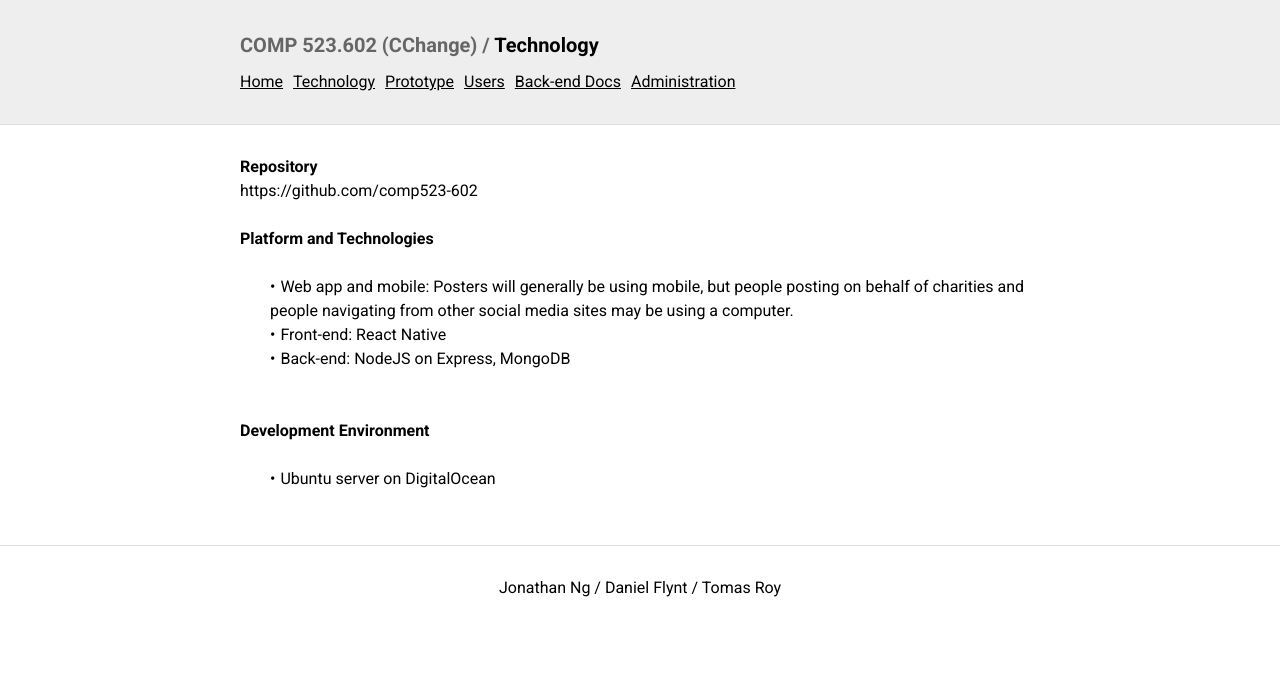
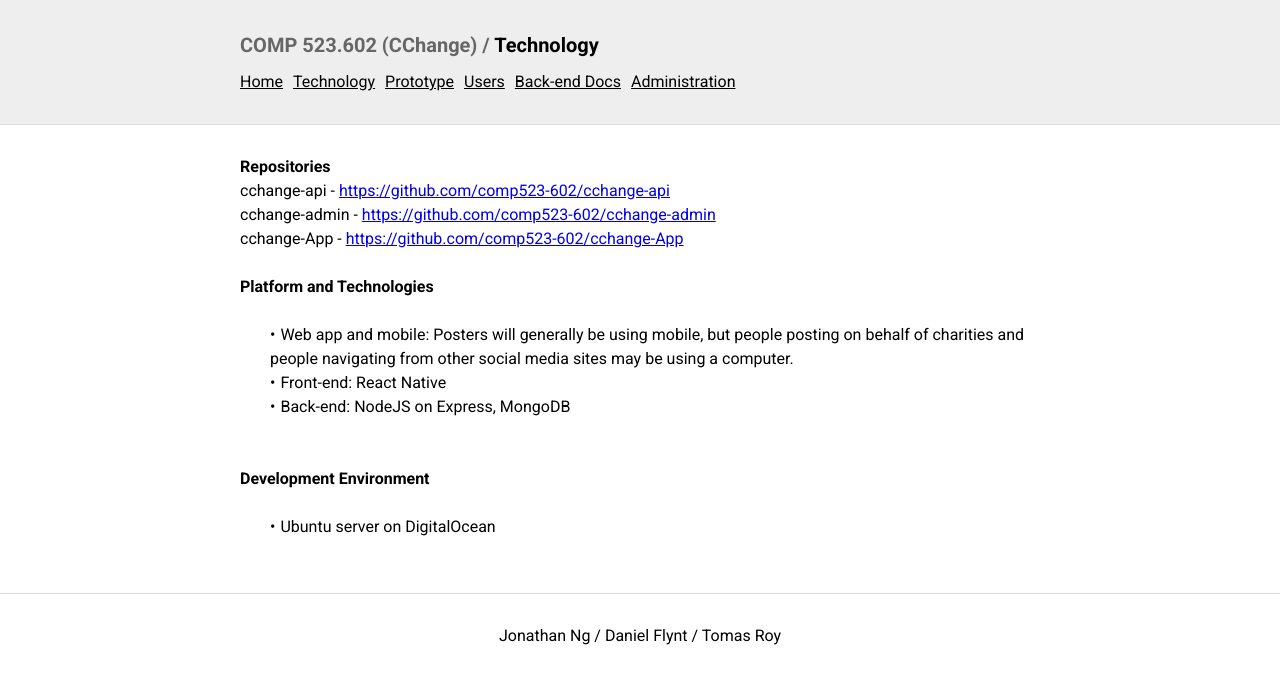
Before and after one commit to comp523-602/cchange-project, a Jekyll site: the page built from technology.markdown, in a window 1280 px wide. Shown: the top 684 px of the page. Built offline with Jekyll 4.4.1, drawn with Linux system fonts in a browser that asks for light colours.

Commit message:
Updated Technology

```diff
--- a/technology.markdown
+++ b/technology.markdown
@@ -5,8 +5,10 @@ position: 1
 layout: basic
 ---
 
-**Repository**
-https://github.com/comp523-602
+**Repositories**
+cchange-api - [https://github.com/comp523-602/cchange-api](https://github.com/comp523-602/cchange-api)
+cchange-admin - [https://github.com/comp523-602/cchange-admin](https://github.com/comp523-602/cchange-admin)
+cchange-App - [https://github.com/comp523-602/cchange-App](https://github.com/comp523-602/cchange-App)
 
 **Platform and Technologies**
 * Web app and mobile: Posters will generally be using mobile, but people posting on behalf of charities and people navigating from other social media sites may be using a computer.
```
